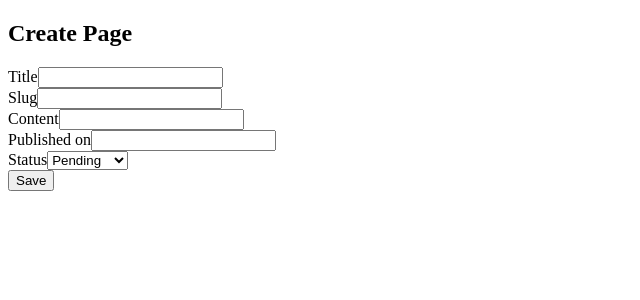
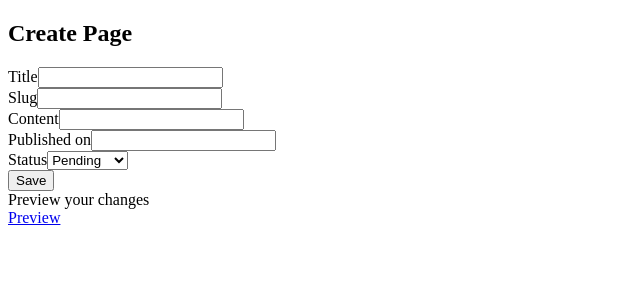
Before and after one commit to BSshree/jujubee, a Yii app: template backend/modules/admin/views/pages/create.php in a window 1280 px wide. Shown: the top 300 px of the page, without its empty margins (0-640 px from the left). Run offline with PHP 8.4 and a stand-in for Yii, Linux system fonts and the light colour scheme; the template is opened without the code that fills it, so the values that code supplies are empty; form fields are guessed from the names that the template uses; some libraries are stand-ins or nearby versions.

Commit message:
Fix bugs

```diff
--- a/backend/modules/admin/views/pages/_form.php
+++ b/backend/modules/admin/views/pages/_form.php
@@ -4,6 +4,7 @@ use yii\helpers\Html;
 use yii\web\View;
 use yii\widgets\ActiveForm;
 use dosamigos\tinymce\TinyMce;
+use yii\helpers\Url;
 
 /* @var $this yii\web\View */
 /* @var $model common\models\Page */
@@ -14,7 +15,8 @@ $status = [
 ];
 ?>
 
-<div class="page-form">
+    <div class="row">
+        <div class="col-md-8">
 
                 <?php
             $form = ActiveForm::begin([
@@ -25,7 +27,7 @@ $status = [
                             'class' => 'form-horizontal',
                         ],
                         'fieldConfig' => [
-                    'template' => "{label}<div class=\"col-sm-5\">{input}<b style='color: #000;'>{hint}</b><div class=\"errorMessage\">{error}</div></div>",
+                            'template' => "{label}<div class=\"col-sm-10\">{input}<b style='color: #000;'>{hint}</b><div class=\"errorMessage\">{error}</div></div>",
                             'labelOptions' => ['class' => 'col-sm-2 control-label'],
                         ],
                             ]
@@ -65,6 +67,21 @@ $status = [
 
     </div>
 
+        </div>
+        <?php  if (!$model->isNewRecord) {  ?>
+        <div class="col-md-4">
+            <div class="info-box-content">
+             <span class="info-box-text">Preview your changes</span><br>
+              <span class="progress-description">
+                  <a href="http://local.jujubeemedia/<?php echo $model->slug ?>"  class='btn btn-warning'>Preview</a>
+                  </span>
+            </div>
+          </div>
+        <?php } ?>
+        </div>
+      </div>
+
+
     <?php
     $script = <<< JS
     jQuery(document).ready(function () {
--- a/backend/modules/admin/views/works/_form.php
+++ b/backend/modules/admin/views/works/_form.php
@@ -43,7 +43,7 @@ $Alltypes = ArrayHelper::map(Work::find()->all(), 'project_type', 'project_type'
                 //'options' => ['placeholder' => 'Category ...', 'multiple' => true],
                 'pluginOptions' => [
                     'tags' => true,
-                    'tokenSeparators' => [',', ' '],
+                    //'tokenSeparators' => [','],
                     'maximumInputLength' => 20,
                     'allowClear' => true,
                 ],
@@ -68,7 +68,7 @@ $Alltypes = ArrayHelper::map(Work::find()->all(), 'project_type', 'project_type'
                 //'options' => ['placeholder' => 'Category ...', 'multiple' => true],
                 'pluginOptions' => [
                     'tags' => true,
-                    'tokenSeparators' => [',', ' '],
+                    //'tokenSeparators' => [',', ' '],
                     'maximumInputLength' => 50,
                     'allowClear' => true,
                 ],
```
Lines whose indentation alone changed are shown as unchanged.
